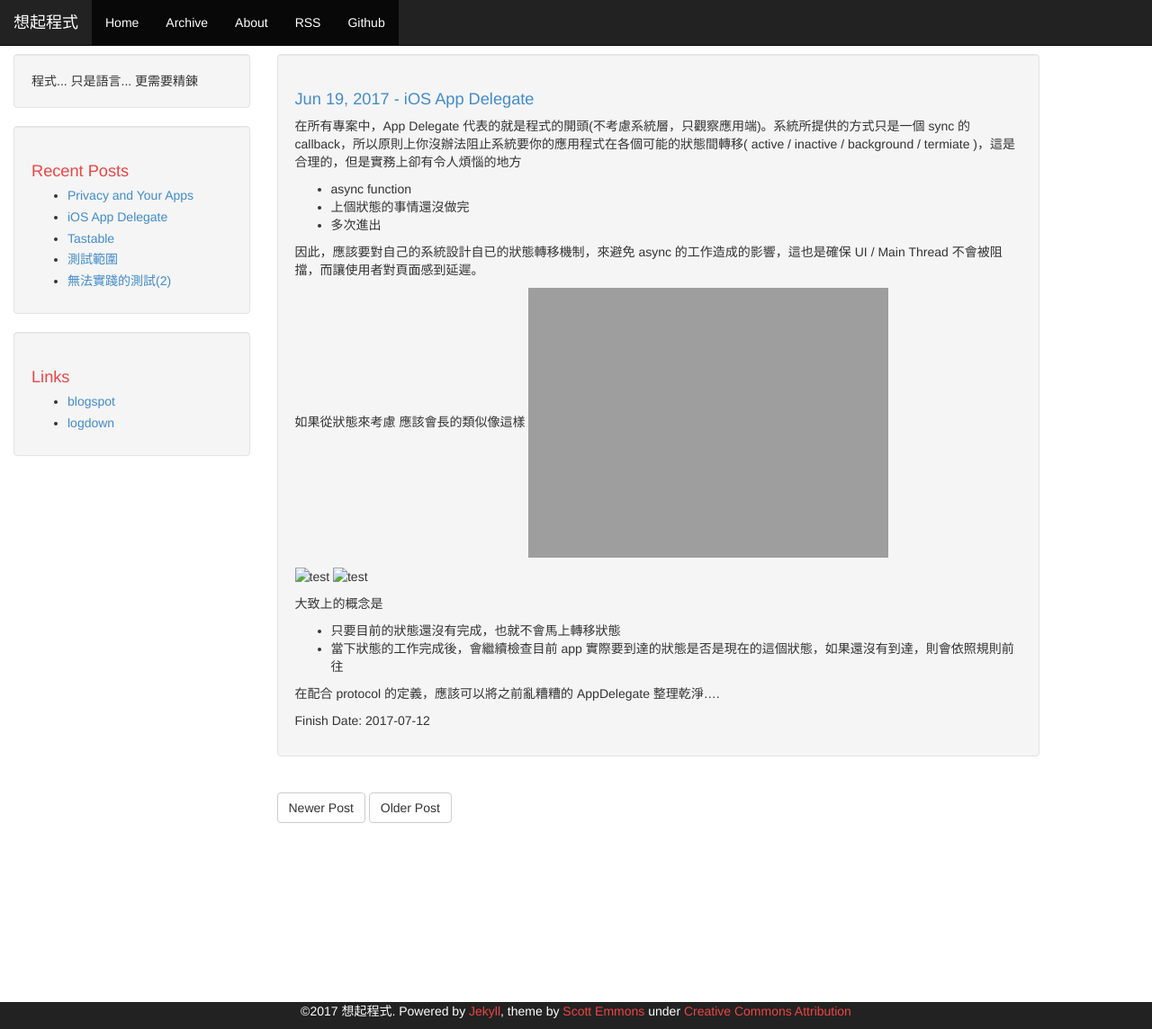
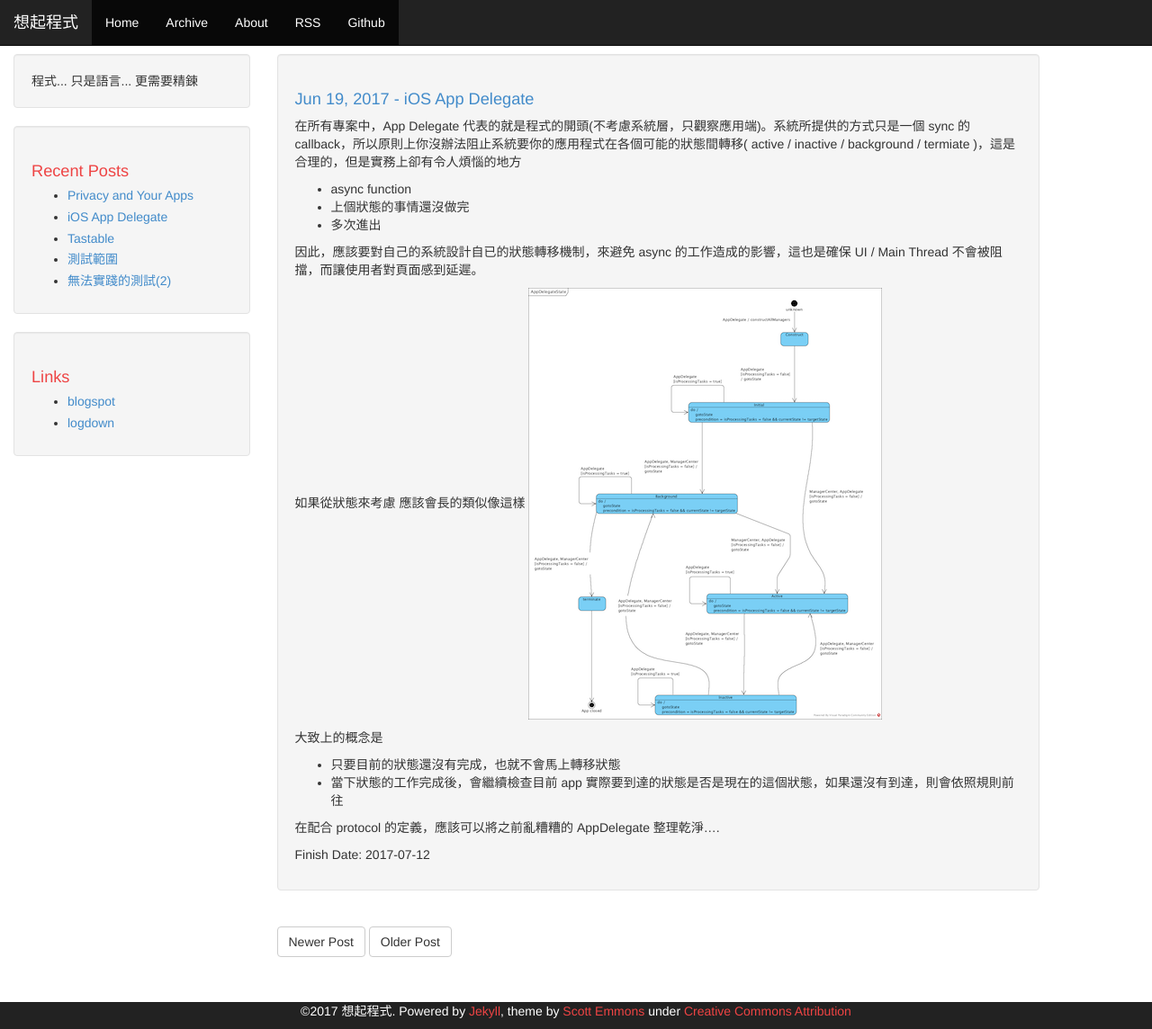
Before and after one commit to willsbor/willsbor.github.io, a Jekyll site: the page built from _posts/2017-06-19-AppDelegate.md, in a window 1280 px wide and 1144 px high. Shown: the whole window at 90% size. Built offline with Jekyll 4.4.1, drawn with Linux system fonts in a browser that asks for light colours.

Commit message:
Resize image

```diff
--- a/_posts/2017-06-19-AppDelegate.md
+++ b/_posts/2017-06-19-AppDelegate.md
@@ -13,10 +13,7 @@
 
 如果從狀態來考慮
 應該會長的類似像這樣
-![AppDelegateState](https://willsbor.github.io/images/AppDelegateState.png | width=250)
-
-![test](https://github.com/favicon.ico | width=48)
-![test](https://github.com/favicon.ico =24x48)
+![AppDelegateState](https://willsbor.github.io/images/AppDelegateState.png)
 
 大致上的概念是
 - 只要目前的狀態還沒有完成，也就不會馬上轉移狀態
```
Also changed, not shown: images/AppDelegateState.png.
